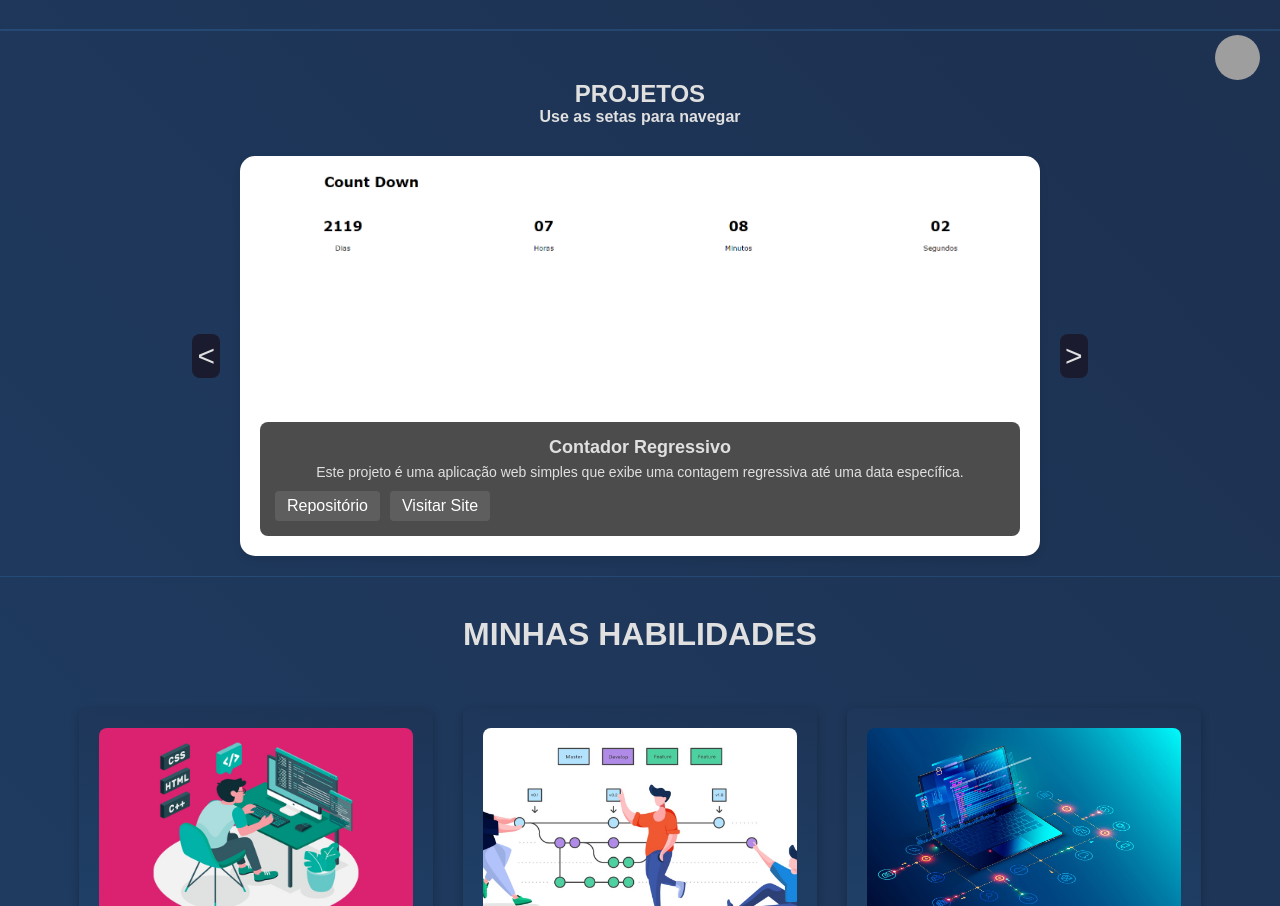
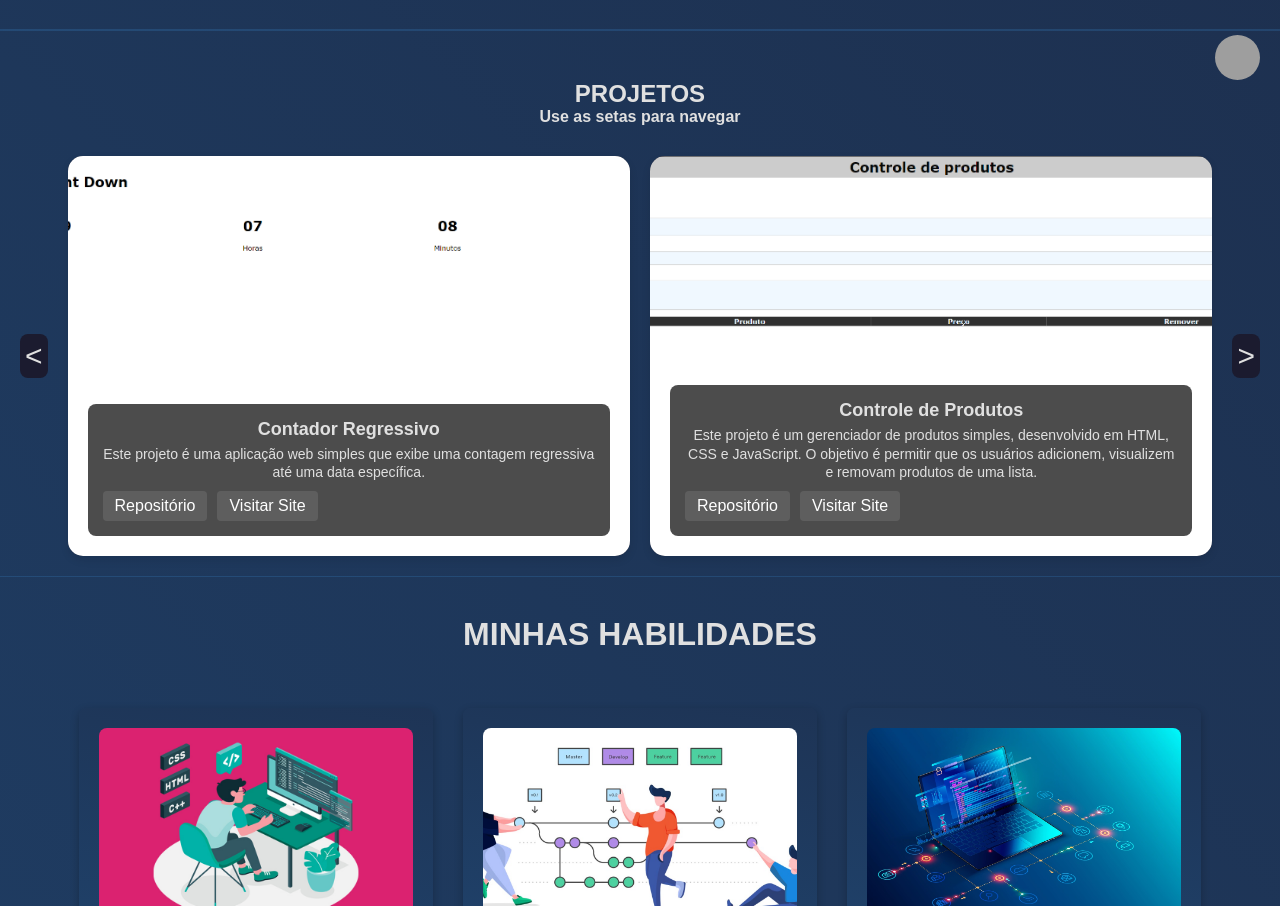
Before and after one commit to HugoZAuad/Portfolio_hugo, a React (Vite) app: page / in a window 1280 px wide. Shown: the part 700-1606 px from the top of the page. Built offline with nearby package versions, Linux system fonts and the light colour scheme; grey boxes are pictures that could not be loaded.

Commit message:
Arrumado os projetos, feito novo pacote, axios e route, ajustado tech e home e adiocionado novo projeto

```diff
--- a/package.json
+++ b/package.json
@@ -10,11 +10,13 @@
     "preview": "vite preview"
   },
   "dependencies": {
+    "@fortawesome/fontawesome-svg-core": "^6.7.2",
     "@fortawesome/free-brands-svg-icons": "^6.7.2",
     "@fortawesome/free-solid-svg-icons": "^6.7.2",
     "@fortawesome/react-fontawesome": "^0.2.2",
     "react": "^19.0.0",
     "react-dom": "^19.0.0",
+    "react-router-dom": "^7.1.5",
     "scss": "^0.2.4"
   },
   "devDependencies": {
--- a/src/components/Tech/Tech.module.scss
+++ b/src/components/Tech/Tech.module.scss
@@ -5,7 +5,7 @@
   justify-content: center;
   text-align: center;
   position: absolute;
-  left: 1050px;
+  left: 1250px;
   bottom: 150px;
   max-width: 800px;
   padding: 40px 0 0 0;
--- a/src/view/Home/Home.scss
+++ b/src/view/Home/Home.scss
@@ -8,7 +8,7 @@
     display: flex;
     align-items: center;
     text-align: left;
-    margin: 3rem 0 2rem 3rem;
+    margin: 3rem 0 2rem 6rem;
     max-width: 800px;
 
     .welcome-text {
--- a/src/view/Projects/Projects.json
+++ b/src/view/Projects/Projects.json
@@ -3,80 +3,88 @@
     "id": 1,
     "title": "Contador Regressivo",
     "description": "Este projeto é uma aplicação web simples que exibe uma contagem regressiva até uma data específica.",
-    "image": "/public/assets/Imgs/P5.png",
+    "image": "/assets/Imgs/P5.png",
     "link": "https://github.com/HugoZAuad/Desafio-Contdown",
-    "siteLink": "https://your-live-site-url.com"
+    "siteLink": "https://desafio-contdown.vercel.app"
   },
   {
     "id": 2,
     "title": "Controle de Produtos",
     "description": "Este projeto é um gerenciador de produtos simples, desenvolvido em HTML, CSS e JavaScript. O objetivo é permitir que os usuários adicionem, visualizem e removam produtos de uma lista.",
-    "image": "/public/assets/Imgs/P4.png",
+    "image": "/assets/Imgs/P4.png",
     "link": "https://github.com/HugoZAuad/Controle_produtos",
-    "siteLink": "https://your-live-site-url.com"
+    "siteLink": "https://controle-produtos-phi.vercel.app"
   },
   {
     "id": 3,
     "title": "JS da Lâmpada",
     "description": "Este projeto é uma simples aplicação web que simula o funcionamento de uma lâmpada. A lâmpada pode ser ligada, desligada e quebrada através de botões e cliques na imagem.",
-    "image": "/public/assets/Imgs/P6.png",
+    "image": "/assets/Imgs/P6.png",
     "link": "https://github.com/HugoZAuad/Desafio-Lampada",
-    "siteLink": "https://your-live-site-url.com"
+    "siteLink": "https://desafio-lampada.vercel.app"
   },
   {
     "id": 4,
     "title": "Pesquisador de Países",
     "description": "Este projeto é um aplicativo simples que permite aos usuários pesquisar informações sobre países usando a API REST Countries.",
-    "image": "/public/assets/Imgs/P3.png",
+    "image": "/assets/Imgs/P3.png",
     "link": "https://github.com/HugoZAuad/Pesquisador_Paises",
-    "siteLink": "https://your-live-site-url.com"
+    "siteLink": "https://pesquisador-paises.vercel.app"
   },
   {
     "id": 5,
     "title": "LandPage DNC",
     "description": "Este projeto é uma página da web para promover um curso gratuito de Introdução à Tecnologia da DNC School",
-    "image": "/public/assets/Imgs/P8.png",
+    "image": "/assets/Imgs/P8.png",
     "link": "https://github.com/HugoZAuad/Landpage_DNC",
-    "siteLink": "https://your-live-site-url.com"
+    "siteLink": "https://landpage-dnc.vercel.app"
   },
   {
     "id": 6,
     "title": "InstaBytes",
     "description": "Este projeto é uma simples de um clone do Instagram, um CRUD, no qual foi feito um trabalho de utilização do back-END junto do front-END.",
-    "image": "/public/assets/Imgs/P7.png",
+    "image": "/assets/Imgs/P7.png",
     "link": "https://github.com/HugoZAuad/Projeto-Backend-Imers-o",
-    "siteLink": "https://your-live-site-url.com"
+    "siteLink": "https://projeto-backend-imers-o.vercel.app"
   },
   {
     "id": 7,
     "title": "JS Game",
     "description": "Jogo para descobrir o numero aleatorio.",
-    "image": "/public/assets/Imgs/P1.png",
+    "image": "/assets/Imgs/P1.png",
     "link": "https://github.com/HugoZAuad/JSGAME",
-    "siteLink": "https://your-live-site-url.com"
+    "siteLink": "https://jsgame-seven.vercel.app"
   },
   {
     "id": 8,
     "title": "FAQ - Front-END Mentor",
     "description": "Este é um projeto de FAQ desenvolvido como um desafio do Frontend Mentor.",
-    "image": "/public/assets/Imgs/P2.png",
+    "image": "/assets/Imgs/P2.png",
     "link": "https://github.com/HugoZAuad/Projeto_FAQ",
-    "siteLink": "https://your-live-site-url.com"
+    "siteLink": "https://projeto-faq-iota.vercel.app"
   },
   {
     "id": 9,
     "title": "Clone Yu-gi-oh",
     "description": "Este projeto é um clone simples do jogo Yu-Gi-Oh!, onde você pode visualizar cartas de personagens com suas respectivas informações e atributos.",
-    "image": "/public/assets/Imgs/P10.png",
+    "image": "/assets/Imgs/P10.png",
     "link": "https://github.com/HugoZAuad/clone-yugioh-devemdobro-",
-    "siteLink": "https://your-live-site-url.com"
+    "siteLink": "https://clone-yugioh-devemdobro.vercel.app"
   },
   {
     "id": 10,
     "title": "Spotify Imersão",
     "description": "Este projeto é uma interface de usuário para um aplicativo de música inspirado no Spotify. Ele permite que os usuários pesquisem artistas e visualizem playlists.",
-    "image": "/public/assets/Imgs/P9.png",
+    "image": "/assets/Imgs/P9.png",
     "link": "https://github.com/HugoZAuad/Imersao_FrontEND_Alura",
-    "siteLink": "https://your-live-site-url.com"
+    "siteLink": "https://spotify-imersao.netlify.app"
+  },
+  {
+    "id": 11,
+    "title": "Autenticação Google",
+    "description": "Este projeto demonstra como implementar a autenticação usando a conta Google em uma aplicação web, utilizando o Firebase como backend.",
+    "image": "/assets/Imgs/P11.png",
+    "link": "https://github.com/HugoZAuad/Autentica-o_google-firebase",
+    "siteLink": "https://autentica-o-google-firebase.vercel.app"
   }
 ]
--- a/src/view/Projects/Projects.tsx
+++ b/src/view/Projects/Projects.tsx
@@ -37,17 +37,17 @@ const Card: React.FC<{ item: ProjectItem }> = ({ item }) => {
 
 const CardFlip: React.FC = () => {
   const [currentIndex, setCurrentIndex] = useState(0);
-  const cardsToShow = 1;
+  const cardsToShow = 2; // Número de cards a serem exibidos
 
   const handleNext = () => {
-    setCurrentIndex((prevIndex) => (prevIndex + 1) % data.length);
+    setCurrentIndex((prevIndex) => (prevIndex + cardsToShow) % data.length);
   };
 
   const handlePrev = () => {
-    setCurrentIndex((prevIndex) => (prevIndex - 1 + data.length) % data.length);
+    setCurrentIndex((prevIndex) => (prevIndex - cardsToShow + data.length) % data.length);
   };
 
-  const currentProject = data[currentIndex];
+  const currentProjects = data.slice(currentIndex, currentIndex + cardsToShow);
 
   return (
     <div className="projects-section">
@@ -55,7 +55,9 @@ const CardFlip: React.FC = () => {
       <h4>Use as setas para navegar</h4>
       <div className="card-container">
         <button className="arrow left" onClick={handlePrev}>&lt;</button>
-        <Card key={currentProject.id} item={currentProject} />
+        {currentProjects.map((project) => (
+          <Card key={project.id} item={project} />
+        ))}
         <button className="arrow right" onClick={handleNext}>&gt;</button>
       </div>
     </div>
```
Also changed, not shown: public/assets/Imgs/P11.png (added), 1 other file (tests, documents, lock files or other folders).
